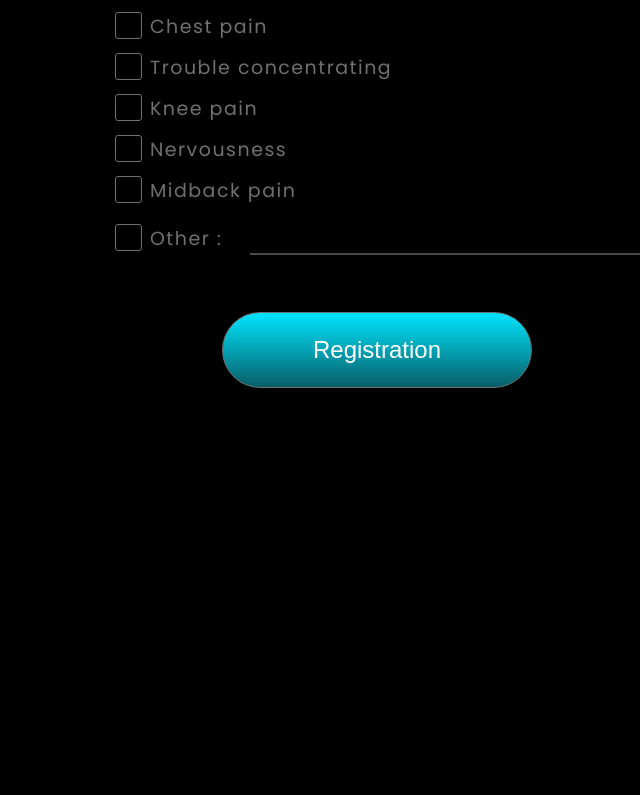
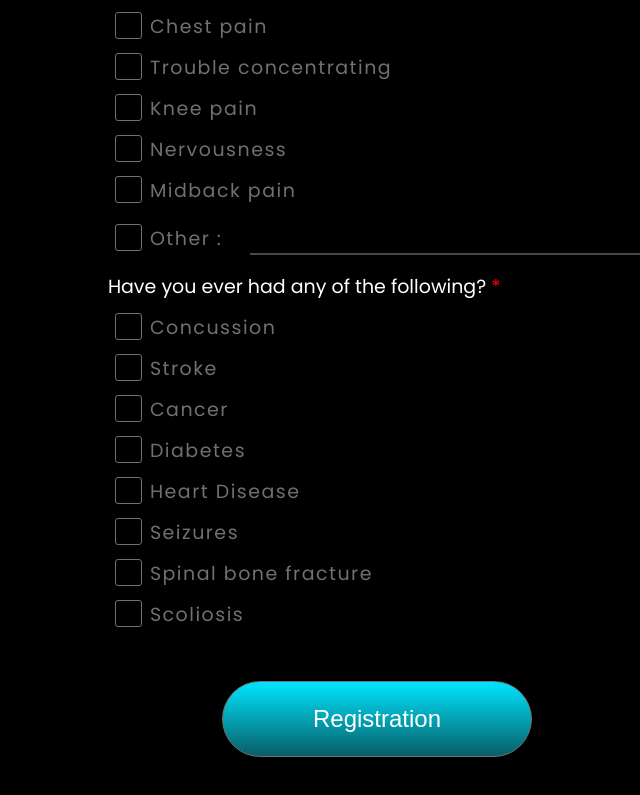
Before and after one commit to Simple2B/cortex-frontend, a React (Create React App) app: page /patient-registration in a window 1280 px wide. Shown: the part 2457-3252 px from the top of the page, without its empty margins (263-903 px from the left). Before the commit the page ends 2845 px from the top, so only its background shows below. Built offline with nearby package versions, Linux system fonts and the light colour scheme.

Commit message:
add following quations with checkboxes

```diff
--- a/src/components/PatientRegistration/PatientRegistration.tsx
+++ b/src/components/PatientRegistration/PatientRegistration.tsx
@@ -58,18 +58,27 @@ export default function PatientRegistration(): ReactElement {
     'Nervousness',
     'Midback pain',
   ];
-  // const selectedCheckboxes = new Set();
 
+  const itemsFollowing = [
+    'Concussion',
+    'Stroke',
+    'Cancer',
+    'Diabetes',
+    'Heart Disease',
+    'Seizures',
+    'Spinal bone fracture',
+    'Scoliosis',
+  ]
   const [checkboxes, setCheckboxes] = useState(new Set());
+
+  const [checkboxesFollowing, setCheckboxesFollowing] = useState(new Set());
 
   const [isChecked, setChecked] = useState(false);
 
   const toggleCheckbox = (label: string) => {
-    console.log("label => ", label)
     let item = label;
     let indexItem: number = itemsConditions.indexOf(item)
     let value: string = itemsConditions[indexItem];
-    console.log("value => ", value)
     const updatedCheckboxes = new Set(checkboxes);
     if (checkboxes.has(label) || label != value) {
       updatedCheckboxes.delete(label);
@@ -80,13 +89,23 @@ export default function PatientRegistration(): ReactElement {
     }
   }
 
+  const toggleCheckboxFollowing = (label: string) => {
+    let item = label;
+    let indexItem: number = itemsFollowing.indexOf(item)
+    let value: string = itemsFollowing[indexItem];
+    const updatedCheckboxes = new Set(checkboxesFollowing);
+    if (checkboxesFollowing.has(label) || label != value) {
+      updatedCheckboxes.delete(label);
+      setCheckboxesFollowing(updatedCheckboxes);
+    } else {
+      updatedCheckboxes.add(value);
+      setCheckboxesFollowing(updatedCheckboxes);
+    }
+  }
+
 
   const handleSubmit = (formSubmitEvent: any) => {
     formSubmitEvent.preventDefault();
-
-    // for (const checkbox of itemsConditions) {
-    //   console.log(checkbox, 'is selected.');
-    // }
 
     const data = {
       firstName: firstName,
@@ -103,6 +122,7 @@ export default function PatientRegistration(): ReactElement {
         conditions: checkboxes,
         otherLabel: isChecked ? otherLabel : '',
       },
+      checkboxesFollowing: checkboxesFollowing,
 
     };
     console.log(data);
@@ -117,14 +137,26 @@ export default function PatientRegistration(): ReactElement {
         />
   )
 
+  const createCheckboxFollowing = (label: string) => (
+    <Checkbox
+            label={label}
+            handleCheckboxChange={toggleCheckboxFollowing}
+            key={label}
+            checked={checkboxesFollowing.has(label)}
+        />
+  )
+
   const createCheckboxes = () => (
     itemsConditions.map(createCheckbox)
+  )
+
+  const createCheckboxesFollowing = () => (
+    itemsFollowing.map(createCheckboxFollowing)
   )
 
   const toggleCheckboxChange = () => {
     setChecked(!isChecked)
   }
-
 
   return (
     <>
@@ -158,6 +190,9 @@ export default function PatientRegistration(): ReactElement {
             <input value={otherLabel} onChange={(e) => { setLabelOther(e.target.value) }} className="inputOtherCheckBoxRegForm" placeholder=""/>
           </div>
 
+          <div className="reqFormTitleText">Have you ever had any of the following? <span className="asterisk">*</span></div>
+          {createCheckboxesFollowing()}
+
           <button onClick={handleSubmit} className="registration_button">Registration</button>
         </form>
       </div>
--- a/src/components/PatientRegistration/patientRegistration.css
+++ b/src/components/PatientRegistration/patientRegistration.css
@@ -44,6 +44,7 @@
   font-size: 35px;
   cursor: pointer;
   margin-top: 40px;
+  margin-bottom: 40px;
 }
 
 .registration_button:hover {
```
